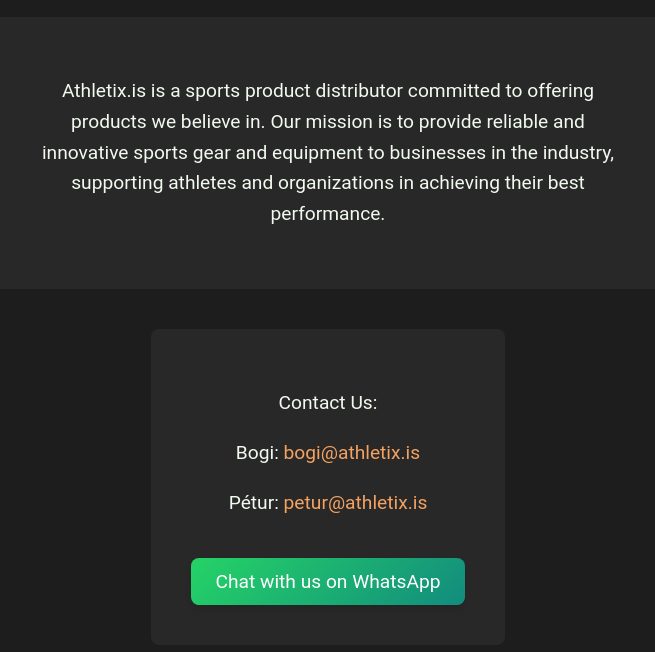
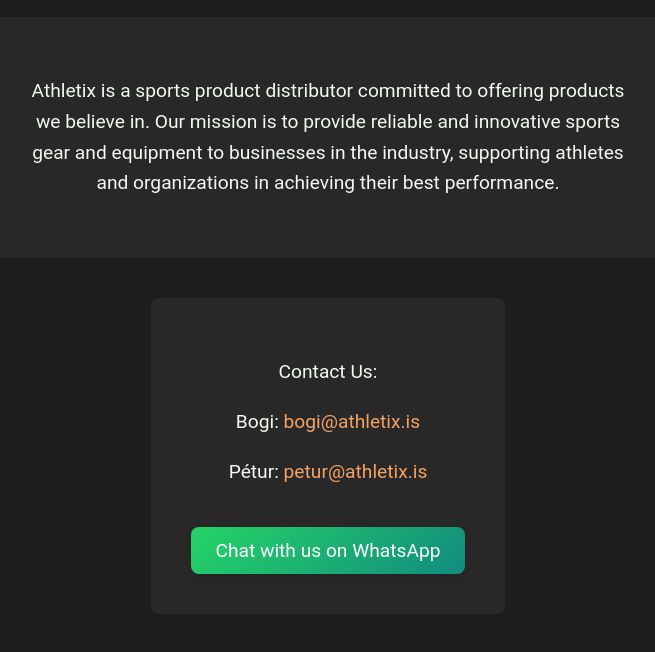
Before and after one commit to bobo2104/Athletix.is, a plain HTML site: page index.html in a window 1280 px wide. Shown: the part 148-800 px from the top of the page, without its empty margins (312-967 px from the left). Drawn offline with Linux system fonts and the light colour scheme.

Commit message:
Update index.html

```diff
--- a/index.html
+++ b/index.html
@@ -229,7 +229,7 @@
 
     <section class="about">
         <p>
-            Athletix.is is a sports product distributor committed to offering products we believe in. Our mission is to provide reliable and innovative sports gear and equipment to businesses in the industry, supporting athletes and organizations in achieving their best performance.
+            Athletix is a sports product distributor committed to offering products we believe in. Our mission is to provide reliable and innovative sports gear and equipment to businesses in the industry, supporting athletes and organizations in achieving their best performance.
         </p>
     </section>
 
```
